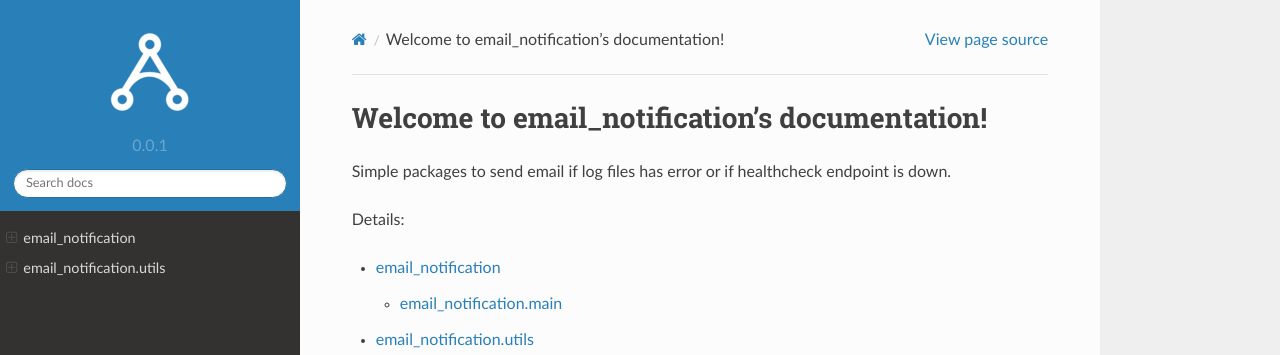
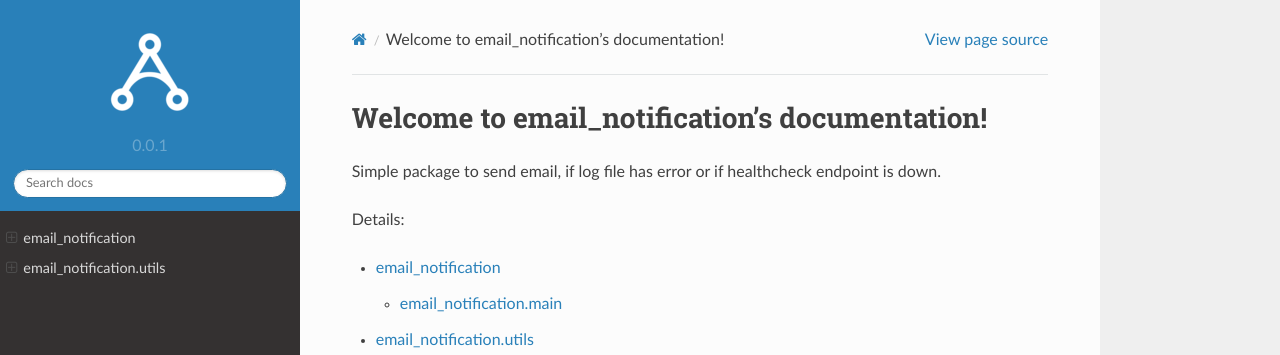
Before and after one commit to BkrmDahal/email_notification, a Sphinx documentation site: the page built from docs/index.rst, in a window 1280 px wide. Shown: the top 355 px of the page. Built offline with Sphinx 7.4.7 and the Read the Docs theme 2.0.0, drawn with Linux system fonts in a browser that asks for light colours.

Commit message:
Update index.rst

```diff
--- a/docs/index.rst
+++ b/docs/index.rst
@@ -6,7 +6,7 @@
 Welcome to email_notification's documentation!
 ==============================================
 
-Simple packages to send email if log files has error or if healthcheck endpoint is down.
+Simple package to send email, if log file has error or if healthcheck endpoint is down.
 
 Details:
 
```
